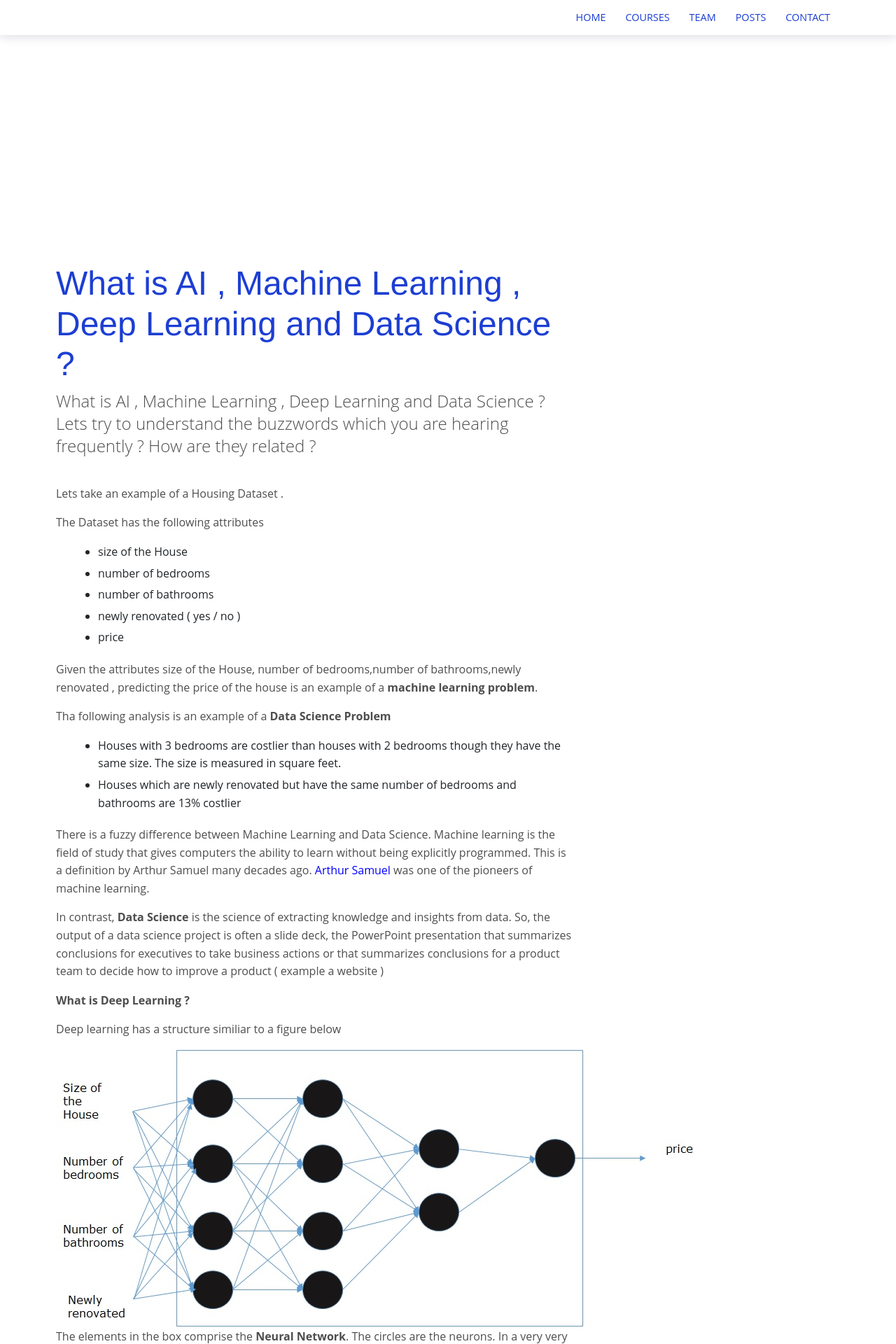
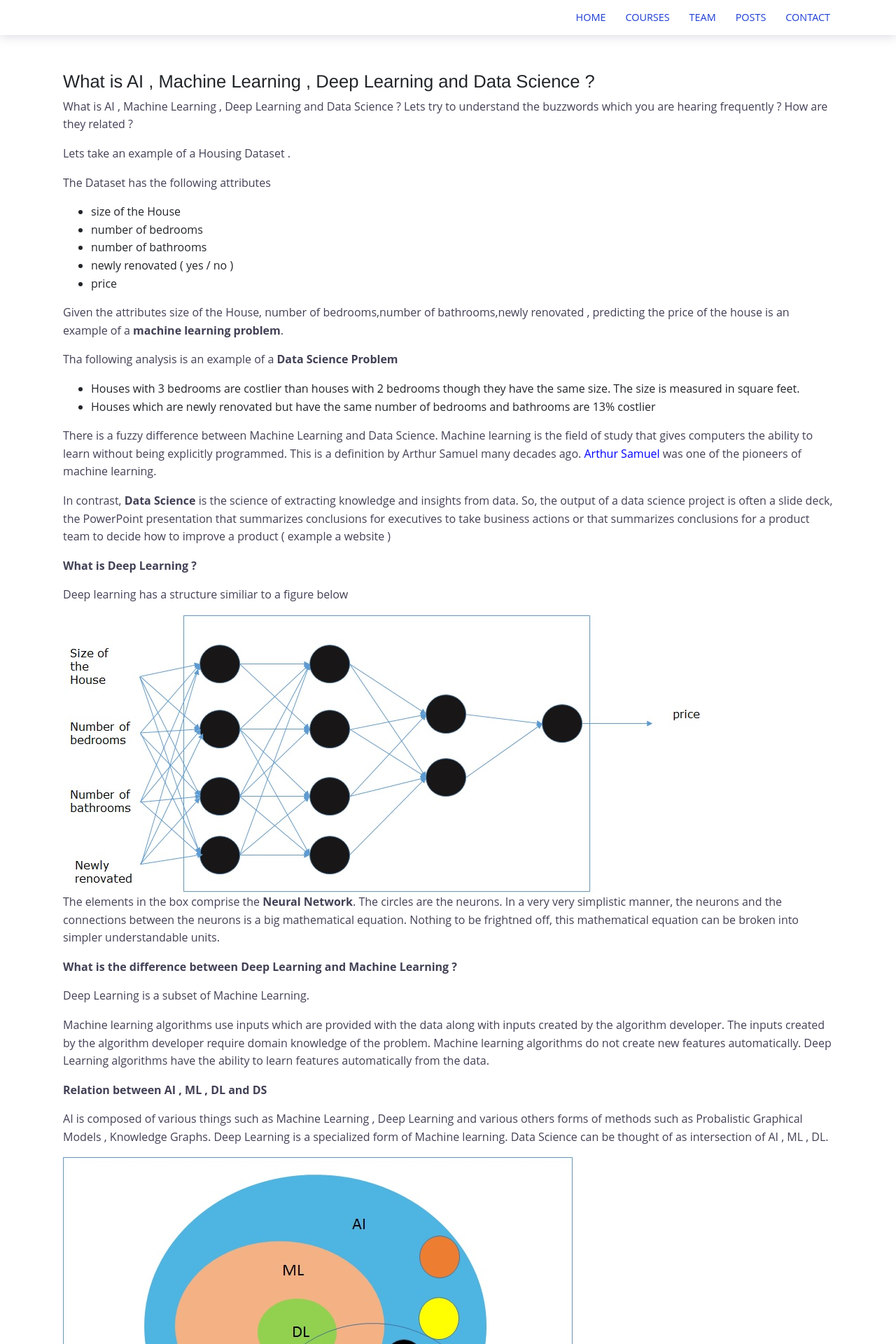
Before and after one commit to knowledgefoundation/knowledgefoundation.github.io, a Jekyll site: the page built from _posts/2019-07-01-business-analytics.md, in a window 1280 px wide. Shown: the top 1920 px of the page at 70% size. Built offline with Jekyll 4.4.1, drawn with Linux system fonts in a browser that asks for light colours.

Commit message:
Added Post 1

```diff
--- a/_layouts/post.html
+++ b/_layouts/post.html
@@ -4,15 +4,17 @@ layout: default
 
 <br/>
 
-<div class="strip strip-white strip-diagonal">
-  <div class="container pt-4 pt-md-10">
-    <div class="row justify-content-start">
-      <div class="col-12 col-md-8">
-        <div class="service service-single">
-          <h1 class="title">{{page.title}}</h1>
-          <div class="content">{{page.content}}</div>
+<br/>
+
+<div class="container pb-6">
+     <div class="col-12 col-md-12 mb-1">
+      <div class="service service-summary">
+        <div class="service-content">
+          <h2 class="service-title">
+            {{ page.title }}
+          </h2>
+          {{ page.content }}
         </div>
       </div>
     </div>
-  </div>
-</div>
+ </div>
```
